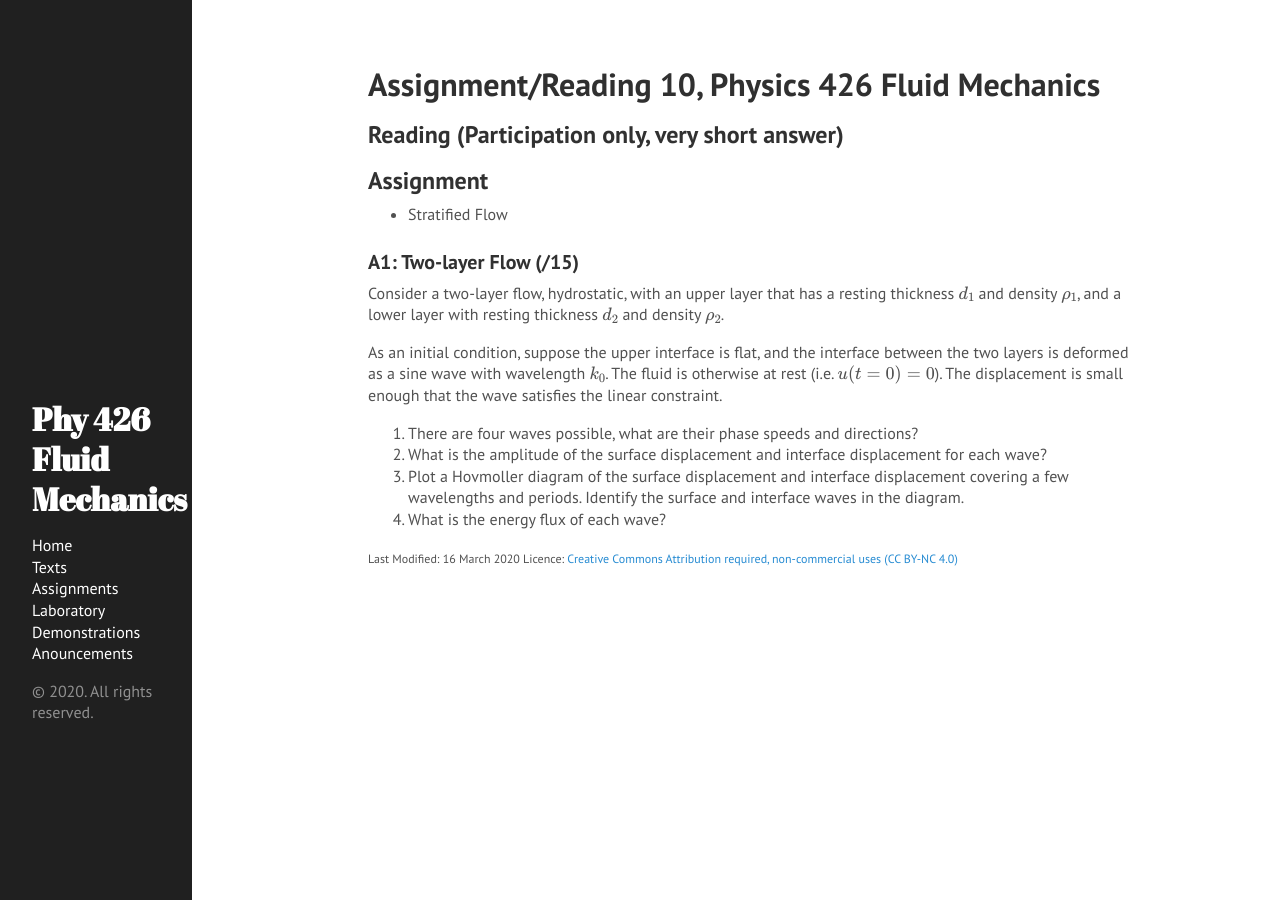
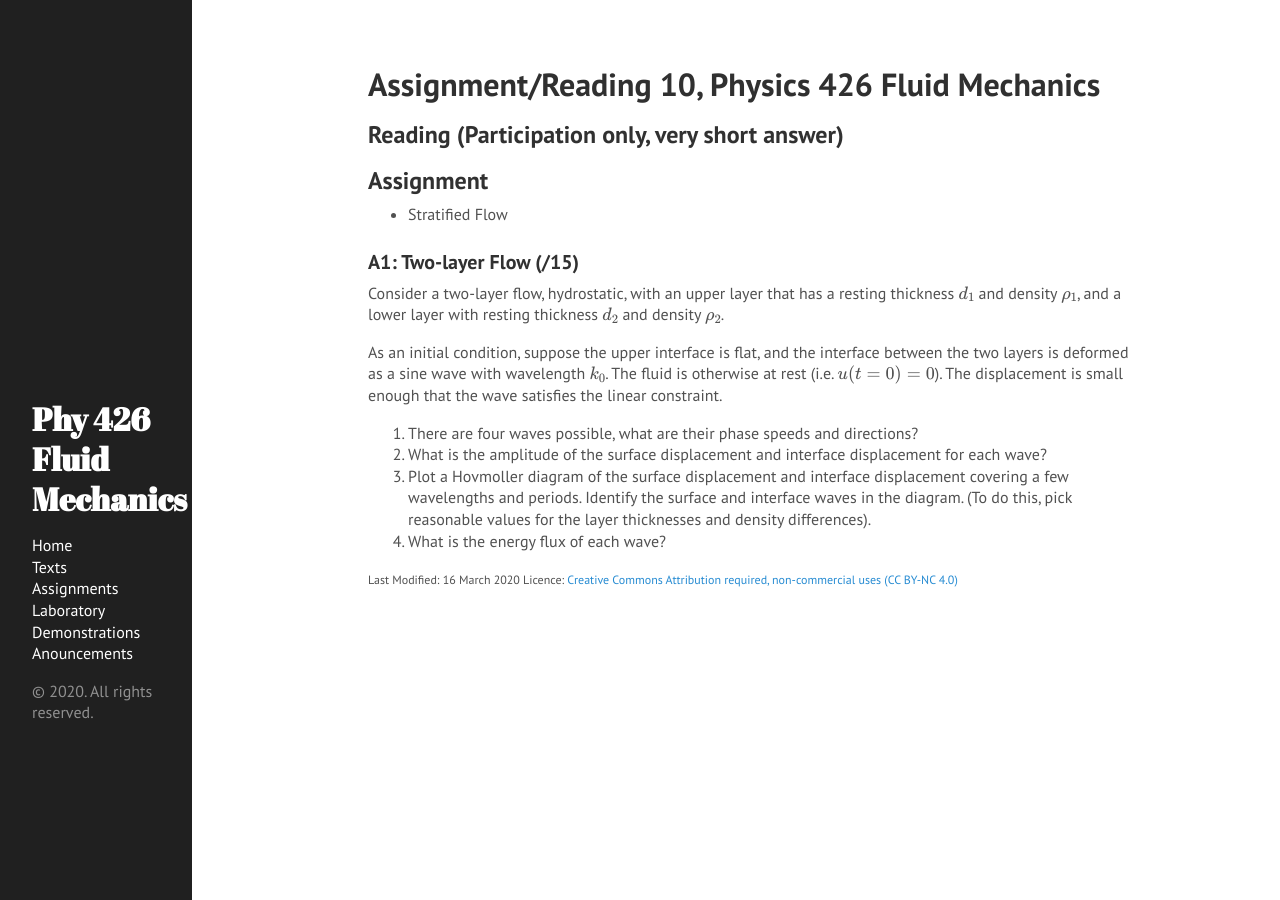
Before and after one commit to jklymak/Phy426, a Jekyll site: the page built from docs/Assignments/Assignment10.md, in a window 1280 px wide. Built offline with Jekyll 4.4.1, drawn with Linux system fonts in a browser that asks for light colours; formulas are drawn with MathJax 3.

Commit message:
ENH: add Assign10

```diff
--- a/docs/Assignments/Assignment10.md
+++ b/docs/Assignments/Assignment10.md
@@ -19,5 +19,6 @@ As an initial condition, suppose the upper interface is flat, and the interface
 
   1.  There are four waves possible, what are their phase speeds and directions?
   2. What is the amplitude of the surface displacement and interface displacement for each wave?
-  3. Plot a Hovmoller diagram of the surface displacement and interface displacement covering a few wavelengths and periods.  Identify the surface and interface waves in the diagram.
+  3. Plot a Hovmoller diagram of the surface displacement and interface displacement covering a few wavelengths and periods.  Identify the surface and interface waves in the diagram.  (To do this, pick reasonable values for
+  the layer thicknesses and density differences).
   3. What is the energy flux of each wave?
```
